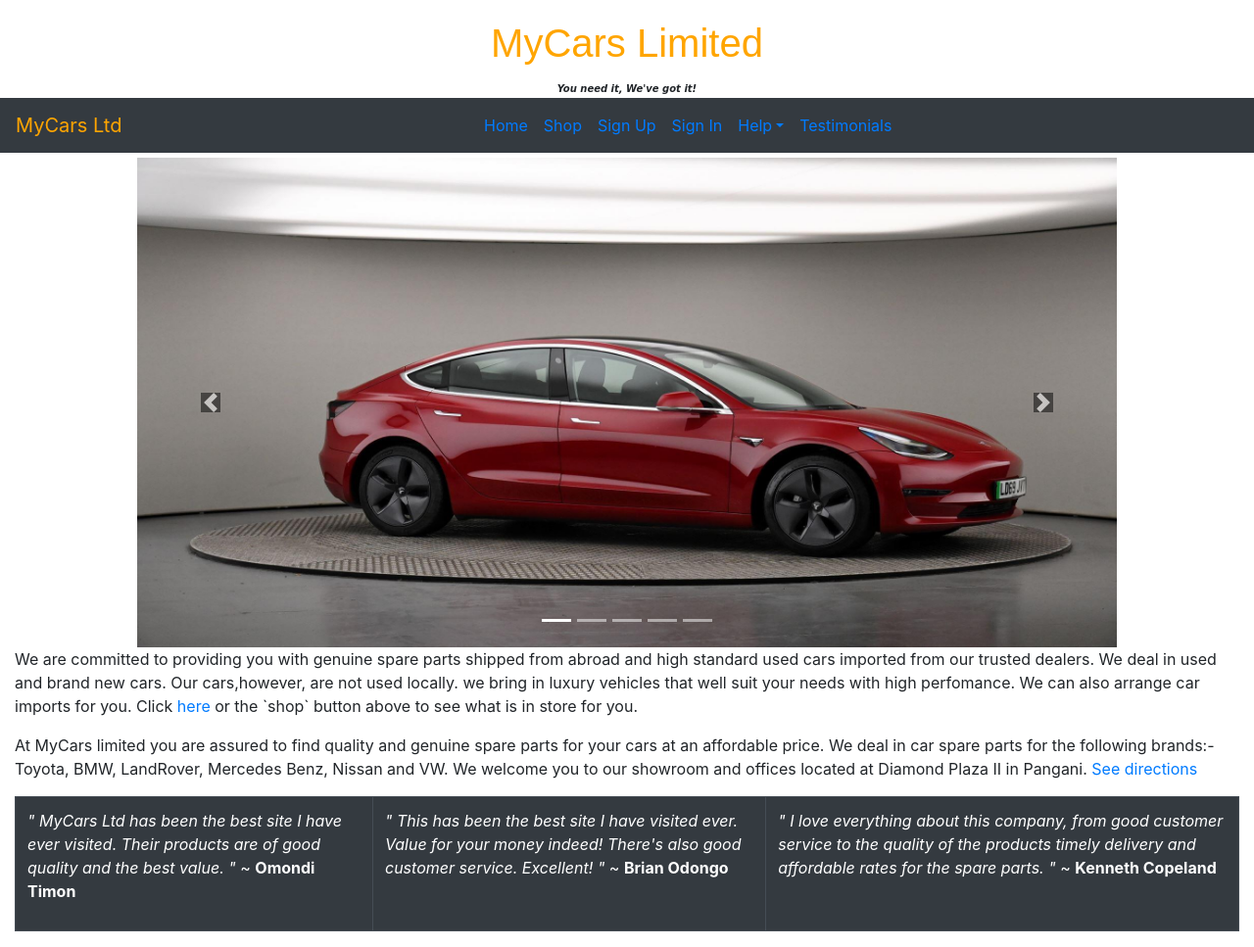
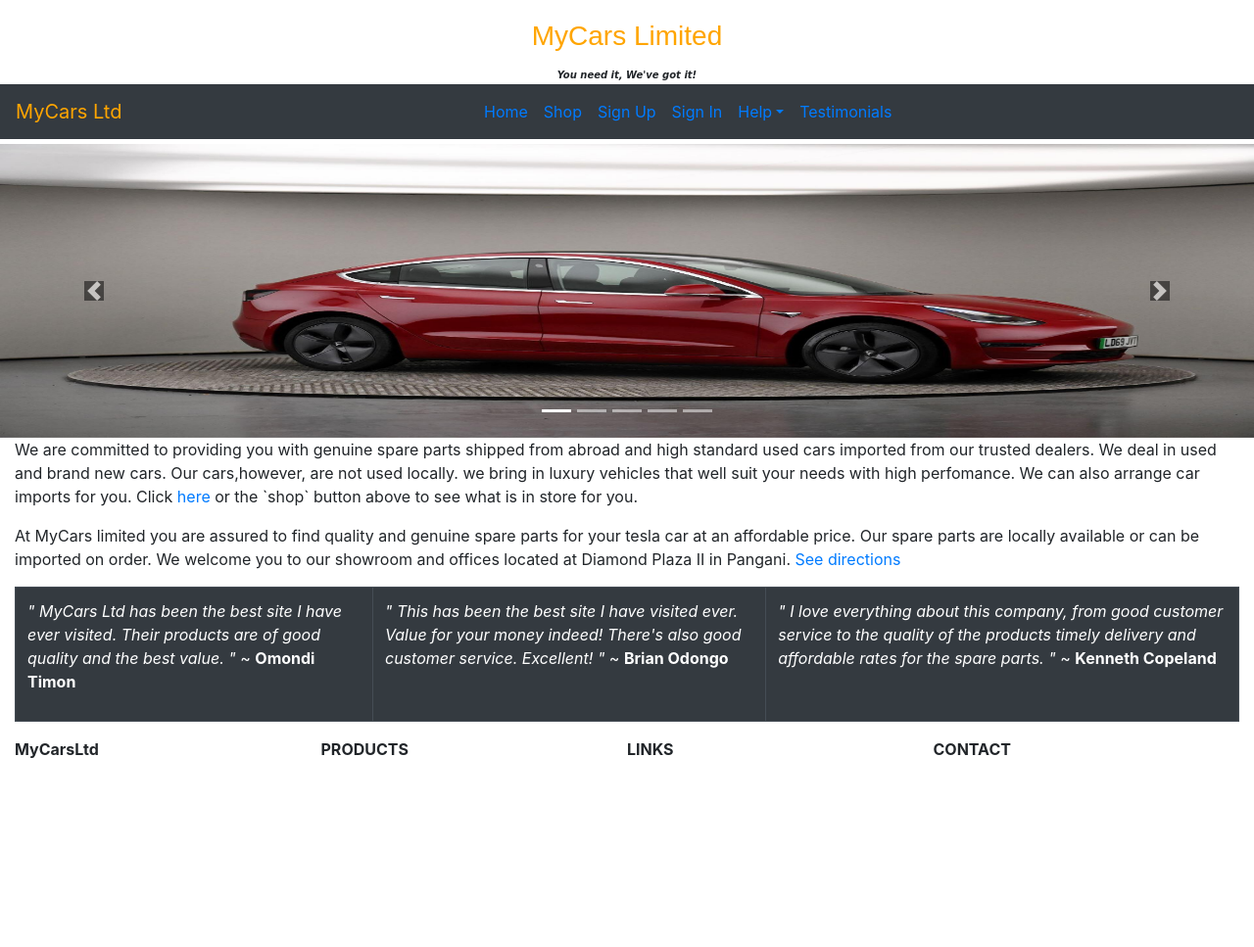
Before and after one commit to Stephen-Kamau/mycarsltd, a PHP site: page /landing.html in a window 1280 px wide. Shown: the whole page at 98% size. After the commit the page ends 774 px from the top, so only its background shows below. Run offline with PHP 8.4, Linux system fonts and the light colour scheme.

Commit message:
changed the info about company

```diff
--- a/landing.css
+++ b/landing.css
@@ -14,7 +14,7 @@
 header{
     margin-top: 20px;
 }
-h1{
+h3{
     font-family: sans-serif;
     color: orange;
 }
@@ -38,8 +38,21 @@
     background-color: rgb(236, 214, 255);
 }
 .carouseldiv {
-    max-width: 1000px;
+    /* max-width: 1000px; */
     position: relative;
     margin: auto;
     /* width: 80%; */
   }
+.footer-div{
+    float: left;
+    width: 25%;
+    /* border: 3px solid  black; */
+}
+.footer-div > p{
+    font-weight: bold;
+}
+footer{
+    /* padding-left: 6%; */
+    /* padding-right: 6%; */
+    background-color: black;
+}
--- a/landing.html
+++ b/landing.html
@@ -17,9 +17,9 @@
     </script>
 </head>
 <body>
-    <header>
+    <header class="container-fluid">
         <center>
-            <h1 id="top">MyCars Limited</h1>
+            <h3 id="top">MyCars Limited</h3>
             <span class="motto">You need it, We've got it!</span>
         </center>
     </header>
@@ -79,19 +79,19 @@
         <!-- The slideshow -->
         <div class="carousel-inner">
             <div class="carousel-item active">
-                <img src="teslas/model3/image1.jpg" alt="Los Angeles" style="width: 100%; height: 500px;">
+                <img src="teslas/model3/image1.jpg" alt="Los Angeles" style="width: 100%; height: 300px;">
             </div>
             <div class="carousel-item">
-                <img src="teslas/modelS/image1 (2).jpg" alt="Chicago" style="width: 100%; height: 500px;">
+                <img src="teslas/modelS/image1 (2).jpg" alt="Chicago" style="width: 100%; height: 300px;">
             </div>
             <div class="carousel-item">
-                <img src="teslas/modelX/image2 (2).jpg" alt="New York" style="width: 100%; height: 500px;">
+                <img src="teslas/modelX/image2 (2).jpg" alt="New York" style="width: 100%; height: 300px;">
             </div>
             <div class="carousel-item">
-                <img src="teslas/modelS/accessories/interior_mats.avif" alt="New York" style="width: 100%; height: 500px;">
+                <img src="teslas/modelS/accessories/interior_mats.avif" alt="New York" style="width: 100%; height: 300px;">
             </div>
             <div class="carousel-item">
-                <img src="teslas/modelS/accessories/spoiler.avif" alt="New York" style="width: 100%; height: 500px;">
+                <img src="teslas/modelS/accessories/spoiler.avif" alt="New York" style="width: 100%; height: 300px;">
             </div>
         </div>
 
@@ -113,8 +113,8 @@
             can also arrange car imports for you. Click <a href="">here</a> or the `shop` button above to see what is in store for you.
         </p>
         <p>
-            At MyCars limited you are assured to find quality and genuine spare parts for your cars at an affordable
-            price. We deal in car spare parts for the following brands:- Toyota, BMW, LandRover, Mercedes Benz, Nissan and VW.
+            At MyCars limited you are assured to find quality and genuine spare parts for your tesla car at an affordable
+            price. Our spare parts are locally available or can be imported on order.
             We welcome you to our showroom and offices located at Diamond Plaza II in Pangani. <a href="">See directions</a>
         </p>
 
@@ -150,5 +150,24 @@
             </tr>
         </table>
     </div>
+    <!-- footer section -->
+    <footer class="container-fluid">
+        <!-- company name -->
+        <div class="footer-div">
+            <p>MyCarsLtd</p>
+        </div>
+        <!-- products -->
+        <div class="footer-div">
+            <p>PRODUCTS</p>
+        </div>
+        <!-- useful links -->
+        <div class="footer-div">
+            <p>LINKS</p>
+        </div>
+        <!-- contact us -->
+        <div class="footer-div">
+            <p>CONTACT</p>
+        </div>
+    </footer>
 </body>
 </html>
```
